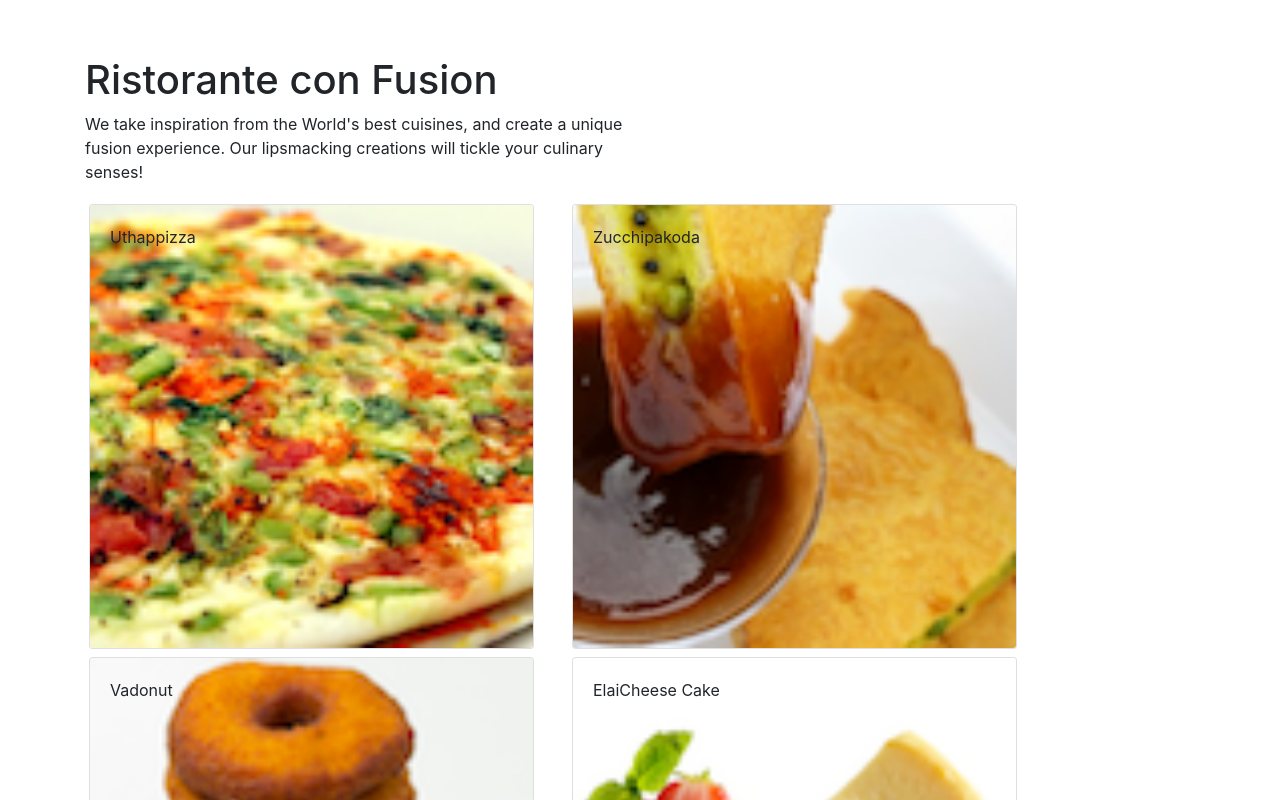
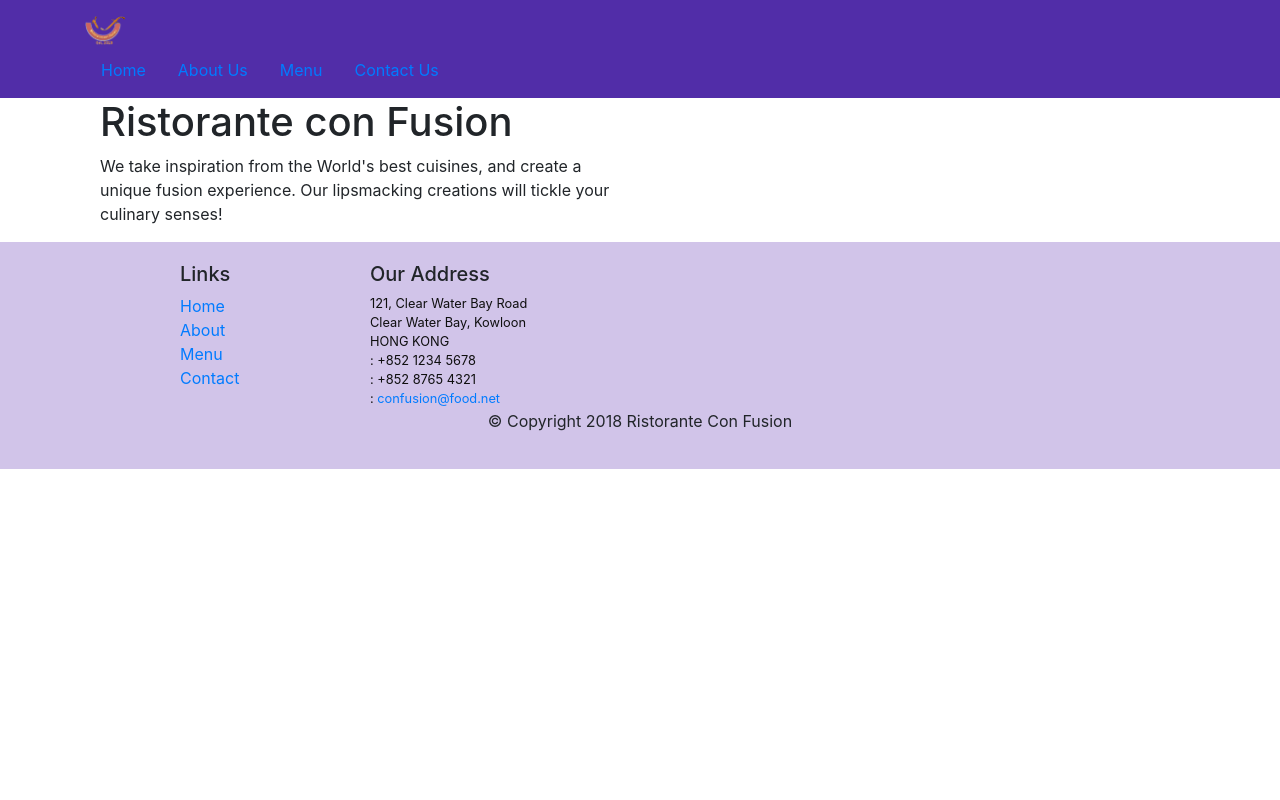
Before and after one commit to Umesh118/react-confusion, a React (Create React App) app: page / in a window 1280 px wide. Shown: the top 800 px of the page. Built offline with nearby package versions, Linux system fonts and the light colour scheme.

Commit message:
React Router

```diff
--- a/package.json
+++ b/package.json
@@ -13,6 +13,7 @@
     "react-bootstrap": "^2.0.2",
     "react-dom": "^17.0.2",
     "react-popper": "^2.2.5",
+    "react-router-dom": "^6.0.2",
     "react-scripts": "4.0.3",
     "reactstrap": "^9.0.1",
     "web-vitals": "^1.1.2"
--- a/src/App.js
+++ b/src/App.js
@@ -1,12 +1,15 @@
 import { Component } from "react";
 import Main from "./components/MainComponent";
+import { BrowserRouter } from "react-router-dom";
 
 class App extends Component {
   render() {
     return (
-      <div className="App">
-        <Main></Main>
-      </div>
+      <BrowserRouter>
+        <div className="App">
+          <Main></Main>
+        </div>
+      </BrowserRouter>
     );
   }
 }
--- a/src/components/FooterComponent.js
+++ b/src/components/FooterComponent.js
@@ -1,4 +1,5 @@
 import React from "react";
+import "../App.css";
 
 function Footer(props) {
   return (
--- a/src/components/HeaderComponent.js
+++ b/src/components/HeaderComponent.js
@@ -1,13 +1,70 @@
 import React, { Component } from "react";
-import { Navbar, NavbarBrand } from "reactstrap";
+import {
+  Navbar,
+  NavbarBrand,
+  Nav,
+  NavbarToggler,
+  NavItem,
+  Collapse,
+} from "reactstrap";
+import { NavLink } from "react-router-dom";
+import "../App.css";
 
 export class Header extends Component {
+  constructor(props) {
+    super(props);
+
+    this.toggleNav = this.toggleNav.bind(this);
+    this.state = {
+      isNavOpen: false,
+    };
+  }
+
+  toggleNav() {
+    this.setState({
+      isNavOpen: !this.state.isNavOpen,
+    });
+  }
+
   render() {
     return (
       <>
-        <Navbar dark>
+        <Navbar dark expand="md">
           <div className="container">
-            <NavbarBrand href="/">Ristorante Con Fusion</NavbarBrand>
+            <NavbarToggler onClick={this.toggleNav} />
+            <NavbarBrand className="mr-auto" href="/">
+              <img
+                src="assets/images/logo.png"
+                height="30"
+                width="41"
+                alt="Ristorante Con Fusion"
+              />
+            </NavbarBrand>
+            <Collapse isOpen={this.state.isNavOpen} navbar>
+              <Nav>
+                <NavItem>
+                  <NavLink className="nav-link" to="/home">
+                    <span className="fa fa-home fa-lg"></span> Home
+                  </NavLink>
+                </NavItem>
+                <NavItem>
+                  <NavLink className="nav-link" to="/aboutus">
+                    <span className="fa fa-info fa-lg"></span> About Us
+                  </NavLink>
+                </NavItem>
+                <NavItem>
+                  <NavLink className="nav-link" to="/menu">
+                    <span className="fa fa-list fa-lg"></span> Menu
+                  </NavLink>
+                </NavItem>
+                <NavItem>
+                  <NavLink className="nav-link" to="/contactus">
+                    <span className="fa fa-address-card fa-lg"></span> Contact
+                    Us
+                  </NavLink>
+                </NavItem>
+              </Nav>
+            </Collapse>
           </div>
         </Navbar>
         <div>
--- /dev/null
+++ b/src/components/HomeComponent.js
@@ -0,0 +1,11 @@
+import React from "react";
+
+function Home(props) {
+  return (
+    <div className="container">
+      <h4>Home</h4>
+    </div>
+  );
+}
+
+export default Home;
--- a/src/components/MainComponent.js
+++ b/src/components/MainComponent.js
@@ -1,39 +1,33 @@
 import { Component } from "react";
-
+import Home from "./HomeComponent";
 import Menu from "./MenuComponent";
 import { DISHES } from "../shared/dishes";
 import DishDetail from "./DishDetailComponent";
 import Header from "./HeaderComponent";
 import Footer from "./FooterComponent";
+import { Routes, Route, Redirect } from "react-router-dom";
 
 class Main extends Component {
   constructor(props) {
     super(props);
     this.state = {
       dishes: DISHES,
-      selectedDish: null,
     };
-  }
-
-  onDishSelect(dishId) {
-    this.setState({ selectedDish: dishId });
   }
 
   render() {
     return (
       <div className="App">
         <Header />
-        <Menu
-          dishes={this.state.dishes}
-          onClick={(dishId) => this.onDishSelect(dishId)}
-        ></Menu>
-        <DishDetail
-          dish={
-            this.state.dishes.filter(
-              (dish) => dish.id === this.state.selectedDish
-            )[0]
-          }
-        ></DishDetail>
+        <Routes>
+          <Route path="/home" element={<Home />}></Route>
+          <Route
+            exact
+            path="/menu"
+            element={<Menu dishes={this.state.dishes} />}
+          ></Route>
+        </Routes>
+
         <Footer />
       </div>
     );
```
Also changed, not shown: 1 other file (tests, documents, lock files or other folders).
